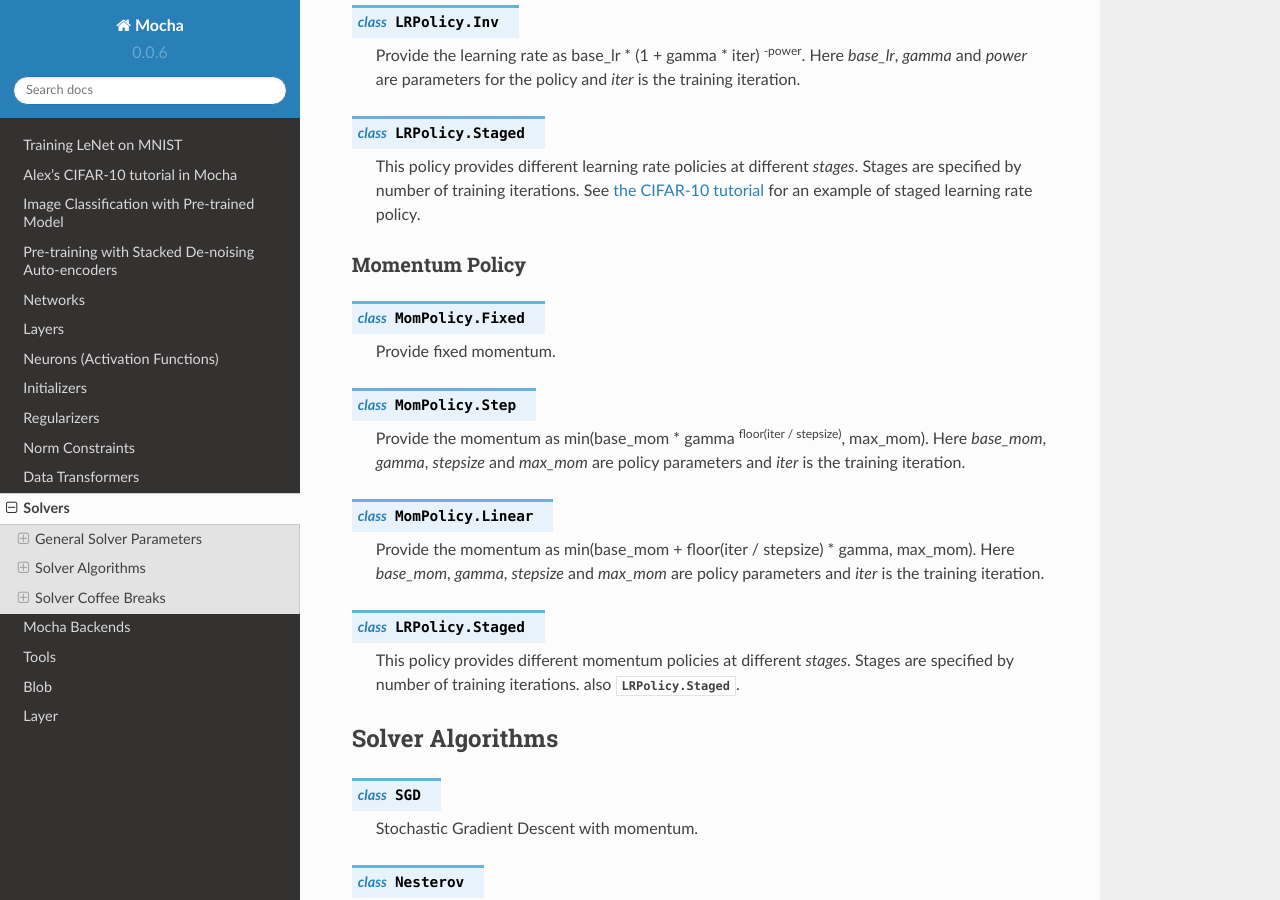
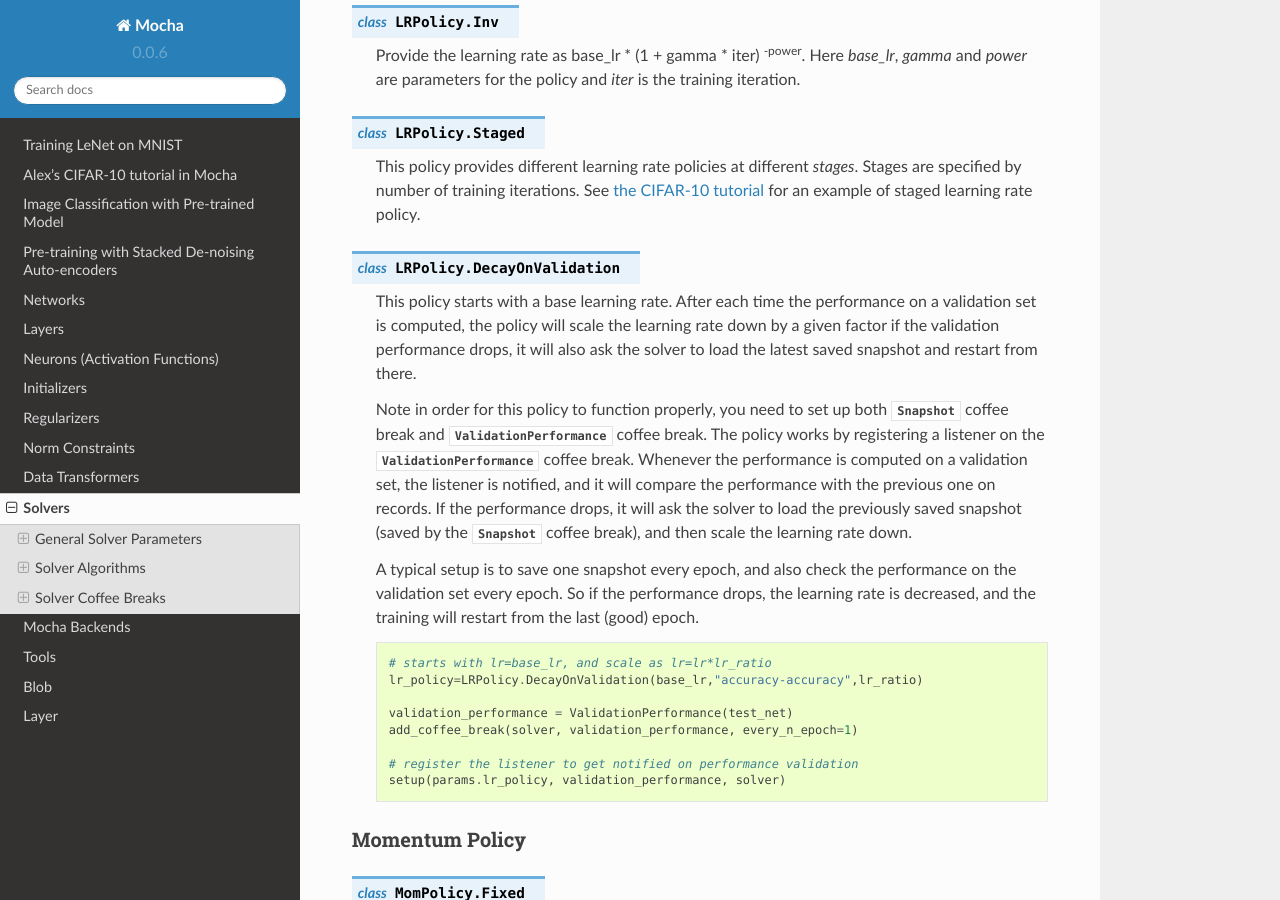
Before and after one commit to pluskid/Mocha.jl, a Sphinx documentation site: the page built from docs/user-guide/solver.rst, in a window 1280 px wide and 900 px high, scrolled down 1751 px. Built offline with Sphinx 7.4.7 and the Read the Docs theme 2.0.0, drawn with Linux system fonts in a browser that asks for light colours.

Commit message:
doc on lr-policy that decays lr on validation performance drop

```diff
--- a/docs/user-guide/solver.rst
+++ b/docs/user-guide/solver.rst
@@ -94,6 +94,38 @@ Learning Rate Policy
    This policy provides different learning rate policies at different *stages*.
    Stages are specified by number of training iterations. See :doc:`the CIFAR-10
    tutorial </tutorial/cifar10>` for an example of staged learning rate policy.
+
+.. class:: LRPolicy.DecayOnValidation
+
+   This policy starts with a base learning rate. After each time the performance
+   on a validation set is computed, the policy will scale the learning rate down
+   by a given factor if the validation performance drops, it will also ask the
+   solver to load the latest saved snapshot and restart from there.
+
+   Note in order for this policy to function properly, you need to set up both
+   :class:`Snapshot` coffee break and :class:`ValidationPerformance` coffee
+   break. The policy works by registering a listener on the
+   :class:`ValidationPerformance` coffee break. Whenever the performance is
+   computed on a validation set, the listener is notified, and it will compare
+   the performance with the previous one on records. If the performance drops,
+   it will ask the solver to load the previously saved snapshot (saved by the
+   :class:`Snapshot` coffee break), and then scale the learning rate down.
+
+   A typical setup is to save one snapshot every epoch, and also check the
+   performance on the validation set every epoch. So if the performance drops,
+   the learning rate is decreased, and the training will restart from the last
+   (good) epoch.
+
+   .. code::
+
+      # starts with lr=base_lr, and scale as lr=lr*lr_ratio
+      lr_policy=LRPolicy.DecayOnValidation(base_lr,"accuracy-accuracy",lr_ratio)
+
+      validation_performance = ValidationPerformance(test_net)
+      add_coffee_break(solver, validation_performance, every_n_epoch=1)
+
+      # register the listener to get notified on performance validation
+      setup(params.lr_policy, validation_performance, solver)
 
 Momentum Policy
 ~~~~~~~~~~~~~~~
```
